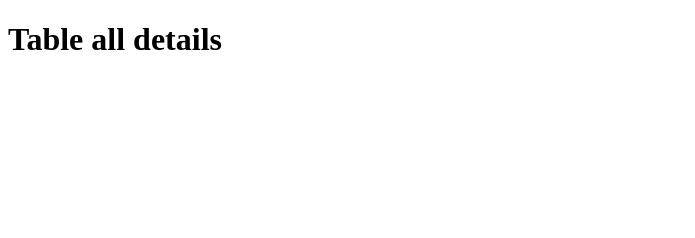
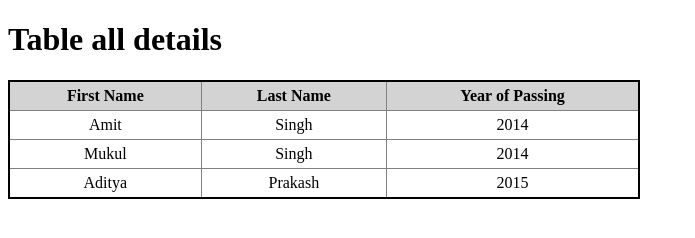
Before and after one commit to Flyhiee/css, a plain HTML site: page table.html in a window 1280 px wide. Shown: the whole page, without its empty margins (0-695 px from the left). Drawn offline with Linux system fonts and the light colour scheme.

Commit message:
Added some line

```diff
--- a/table.html
+++ b/table.html
@@ -4,8 +4,46 @@
     <title>
       Table
     </title>
+    <style>
+    table{
+      border: 2px solid black;
+      border-collapse: collapse;
+      width: 50%;
+    }
+    th,td{
+      border: 1px solid gray;
+      padding: 5px;
+      text-align: center;
+
+    }
+    th{
+      background-color: lightgray;
+    }
+    </style>
   </head>
   <body>
     <h1>Table all details</h1>
+    <table>
+      <tr>
+        <th>First Name</th>
+        <th>Last Name</th>
+        <th>Year of Passing</th>
+      </tr>
+      <tr>
+        <td>Amit </td>
+        <td> Singh</td>
+        <td>2014</td>
+      </tr>
+      <tr>
+        <td>Mukul</td>
+        <td>Singh</td>
+        <td>2014</td>
+      </tr>
+      <tr>
+        <td>Aditya</td>
+        <td>Prakash</td>
+        <td>2015</td>
+      </tr>
+    </table>
   </body>
 </html>
```
